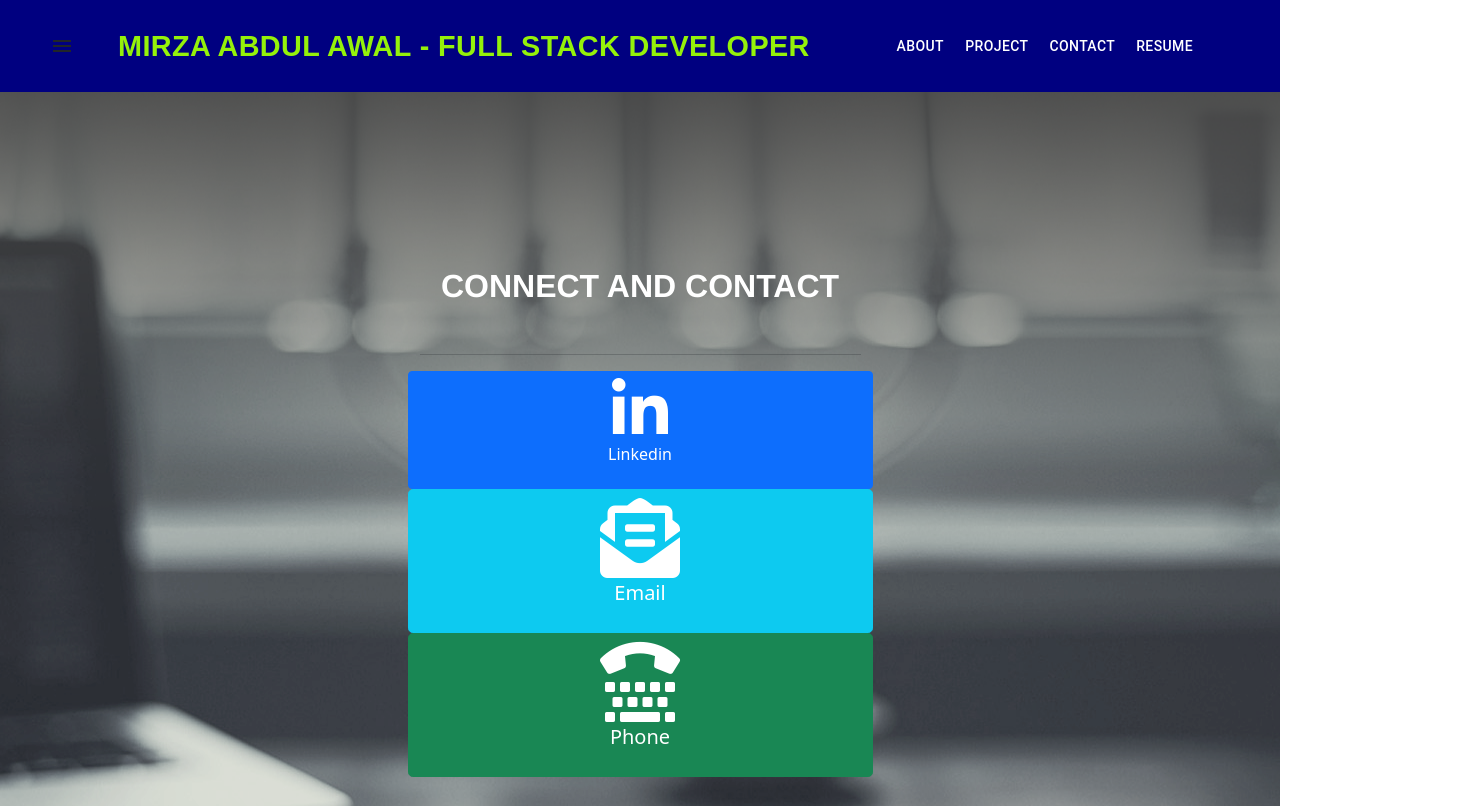
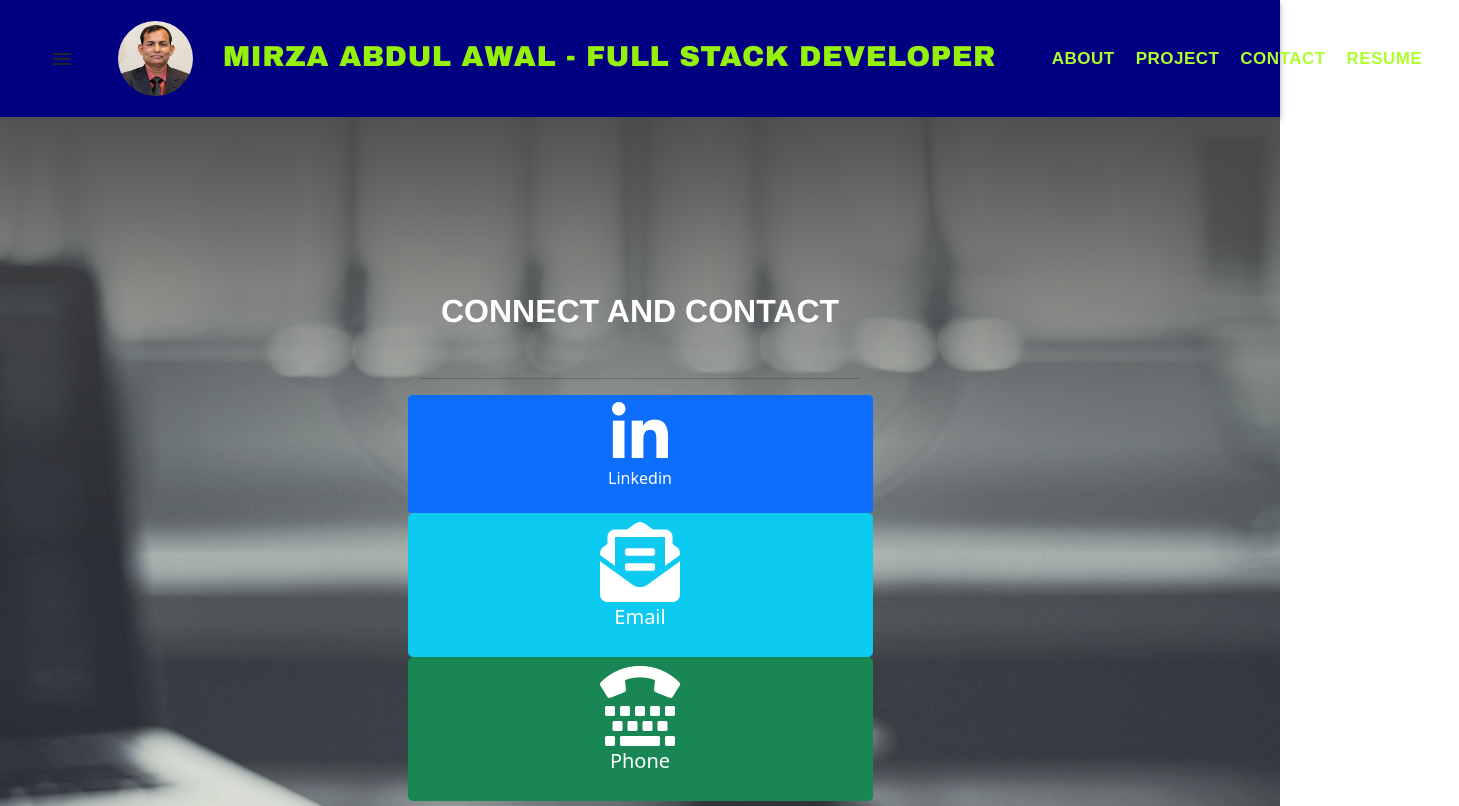
Before and after one commit to mirzadev/my-react-portfolio, a React (Create React App) app: page /contact in a window 1280 px wide. Shown: the top 806 px of the page, 1459 px wide, since content can reach past the window. Built offline with nearby package versions, Linux system fonts and the light colour scheme; a web font is replaced by a local one.

Commit message:
Navigation component updated

```diff
--- a/src/Components/About/index.js
+++ b/src/Components/About/index.js
@@ -1,6 +1,6 @@
 import React from 'react';
 import './style.css';
-
+//import coverImage from "./images/cover-image.png";
 
 
 function About() {
@@ -9,6 +9,7 @@ function About() {
                   <div className="container">
                         <div className="row justify-content-center">
                               <div className="col-lg-9 text-center">
+                                    {/*<img src={coverImage} className="my-2" style={{ width: "100%" }} alt="cover" />*/}
                                     <h2 className="text-center mt-0 about">About Me</h2>
                                     <hr className="divider my-4" color="#408eff" />
                                     <p className="text-muted mb-0">Mirza Abdul Awal - A full Stack Web Developer with a strong background in complete software development process. I have equal expertise in front end and as well as backend. My main language of work is JavaScript. Before becoming a full stack developer, I have the experience of working as Quality Assurance Analyst with the adequate skill on automation and API testing covering noth web and mobile applications</p>
--- a/src/Components/Contact/index.js
+++ b/src/Components/Contact/index.js
@@ -1,6 +1,7 @@
 import React from 'react';
+
 import './style.css';
-//import { Linking } from 'react-native'
+
 function Contact() {
       return (
             <section className="bg-light about-page" id="contact">
@@ -22,7 +23,7 @@ function Contact() {
                                                 </a>
                                           </div>
                                           <div className="btn btn-success btn-lg">
-                                                <a className="text-decoration-none text-white" href="tel: 1800234965"><i className="fas fa-tty fa-4x"></i>
+                                                <a className="text-decoration-none text-white" href="tel:+19545556666"><i className="fas fa-tty fa-4x"></i>
                                                       <p className="text-center">Phone</p>
                                                 </a>
                                           </div>
@@ -35,4 +36,6 @@ function Contact() {
       )
 }
 
+
+
 export default Contact;
--- a/src/Components/Footer/style.css
+++ b/src/Components/Footer/style.css
@@ -1,5 +1,6 @@
 .footer {
       margin-top: auto;
+      margin-bottom: auto;
       background-color: #f5f5f5;
       width: auto;
       padding: 0 15px;
--- a/src/Components/Navigation/index.js
+++ b/src/Components/Navigation/index.js
@@ -1,10 +1,11 @@
 import React, { useState } from 'react';
 import { Link } from 'react-router-dom';
 import { SwipeableDrawer, Toolbar, AppBar, Typography, Button, IconButton, Avatar, ListItem, ListItemIcon, ListItemText, List, Divider, } from '@material-ui/core';
-import { GetAppRounded, EmailRounded, GitHub, LinkedIn, Phone, Home, InfoRounded, ContactMailRounded, DescriptionRounded } from '@material-ui/icons/';
+import { GetAppRounded, EmailRounded, GitHub, LinkedIn, Phone, Home, InfoRounded, ContactMailRounded } from '@material-ui/icons/';
 import MenuIcon from "@material-ui/icons/Menu";
 import Resume from "./Resume.pdf"
 import Profile from "../../components/Jumbotron/images/profilepic.jpg";
+//import coverImage from "./images/cover-image.png";
 import useStyles from './style';
 import './style.css';
 
@@ -37,8 +38,13 @@ function Navigation(props) {
             },
 
       ]
+
+
+
       return (
             <div>
+
+
                   <AppBar className={classes.appBar} position="static" color="inherit">
 
                         <IconButton edge="start" className={classes.menuButton} color="inherit" aria-label="menu" onClick={() => { setClicked(true) }}>
@@ -46,24 +52,26 @@ function Navigation(props) {
                         </IconButton>
                         <div className={classes.brandContainer}>
                               <Button component={Link} to="/ProjectWithReact">
-                                    <a className="navbar-brand" id="brandName" href="/">Mirza Abdul Awal - Full Stack Developer</a>
+                                    <a className="navbar-brand" id="brandName" href="/">
+                                          <img id="my-picture" src={Profile} alt="" height="75" width="75"></img >Mirza Abdul Awal - Full Stack Developer</a>
+
                               </Button>
                         </div>
                         <div>
                         </div>
-                        <Toolbar className={classes.toolbar}>
+                        <Toolbar className={classes.toolbar} >
                               <div className={classes.profile}>
                                     <Typography className={classes.heading} align="left">
-                                          <Button className={classes.button} component={Link} to="/about">About</Button>
+                                          <Button className={classes.button} id="component-item" component={Link} to="/about">About</Button>
                                     </Typography>
                                     <Typography className={classes.heading} align="left">
-                                          <Button className={classes.button} component={Link} to="/project">Project</Button>
+                                          <Button className={classes.button} id="component-item" component={Link} to="/project">Project</Button>
                                     </Typography>
                                     <Typography className={classes.heading} align="left">
-                                          <Button className={classes.button} component={Link} to="/contact">Contact</Button>
+                                          <Button className={classes.button} id="component-item" component={Link} to="/contact">Contact</Button>
                                     </Typography>
                                     <Typography className={classes.heading} align="left">
-                                          <Button className={classes.button} href={Resume}>Resume</Button>
+                                          <Button className={classes.button} id="component-item" href={Resume}>Resume</Button>
                                     </Typography>
                               </div>
                         </Toolbar>
@@ -145,8 +153,15 @@ function Navigation(props) {
                               </a>
                         </List>
                   </SwipeableDrawer>
+                  {/* <div className="my-5" >
+
+                        <img src={coverImage} className="my-2" style={{ width: "100%" }} alt="cover" />
+                  </div > */}
+
             </div>
+
       )
+
 }
 
 export default Navigation;
--- a/src/Components/Navigation/style.css
+++ b/src/Components/Navigation/style.css
@@ -1,8 +1,18 @@
 #brandName {
       font-weight: bold;
-      font-family: sans-serif;
+      font-family: arial black;
       font-size: 1.8rem;
       color: rgb(149, 241, 10)
-
-
 }
+#my-picture{
+      border-radius: 50%;
+      margin-right: 30px;
+      margin-top: 0px;
+      margin-bottom: 0px;
+}
+#component-item{
+      font-family: sans-serif;
+      font-weight: bold;
+      color: #adff2f;
+      font-size: 17px;
+}
--- a/src/index.css
+++ b/src/index.css
@@ -1,5 +1,6 @@
 @media only screen and (max-width: 640px) {
       #root {
         width: fit-content;
+
       }
     }
```
Also changed, not shown: src/utils/helpers.js (added, +8 -0 lines), src/Components/About/images/cover-image.png (added), src/Components/About/style.css (line endings or trailing spaces), src/Components/Navigation/images/profilepic.jpg (added).
